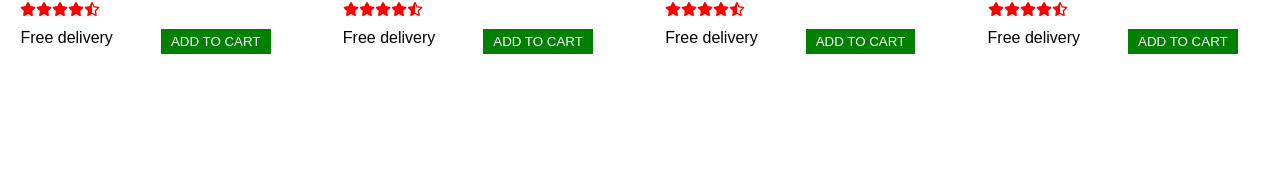
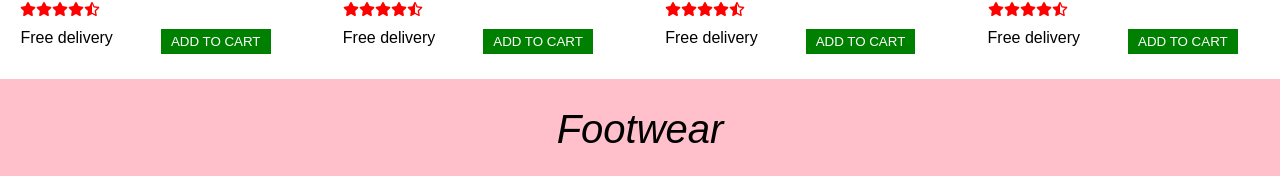
Before and after one commit to manish-333/ManishCart, a React (Vite) app: page / in a window 1280 px wide. Shown: the part 1783-1959 px from the top of the page. Before the commit the page ends 1852 px from the top, so only its background shows below. Built offline with nearby package versions, Linux system fonts and the light colour scheme.

Commit message:
spme change

```diff
--- a/src/App.jsx
+++ b/src/App.jsx
@@ -8,6 +8,7 @@ import Maincart from './Components/Maincart';
 import Insidecart from './Components/navbar/Insidecart';
 import Nextcart from './Components/navbar/Nextcart';
 import Telicart from './Components/navbar/Telicart';
+import Footwear from './Components/navbar/Footwear';
 
 function App() {
   return (
@@ -19,6 +20,7 @@ function App() {
 <Insidecart />
 <Nextcart />
 <Telicart />
+<Footwear />
 
 
    </>
--- /dev/null
+++ b/src/Components/navbar/Footwear.jsx
@@ -0,0 +1,9 @@
+import React from 'react'
+
+const Footwear = () => {
+  return (
+    <div className="footwear">Footwear</div>
+  )
+}
+
+export default Footwear
--- a/src/index.css
+++ b/src/index.css
@@ -67,12 +67,12 @@ ul{
 .maincart{
   width:100%;
   height:400px;
-  background-color: gray;
+  /* background-color: gray; */
 }
 .maincart img{
   width:100%;
   height:400px;
-  background-color: gray;
+  /* background-color: gray; */
 }
 .insidecart{
 width:100%;
@@ -200,6 +200,18 @@ gap:2vh;
   justify-content: start;
   gap:6vh;
 }
+.footwear{
+  width:100%;
+  height: 100px;
+  background-color: pink;
+  display: flex;
+  justify-content: center;
+  align-items: center;
+  font-size: 40px;
+  font-family: sans-serif;
+  font-style: italic;
+margin-top: 10px;
+}
 @media (max-width:621px) {
   .nav ul{
     display: none;
```
Also changed, not shown: src/Components/navbar/footwearmain.jsx (added, +9 -0 lines).
